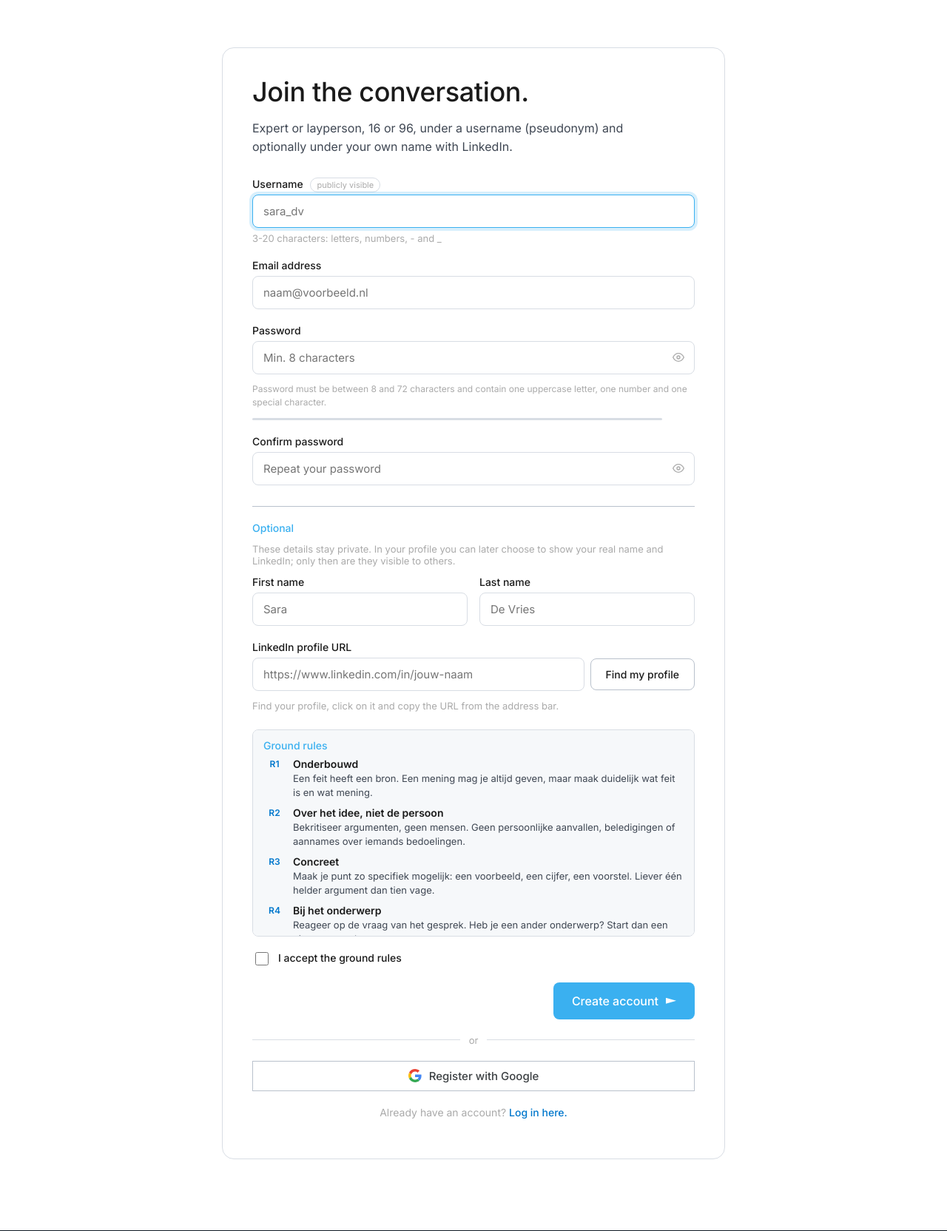
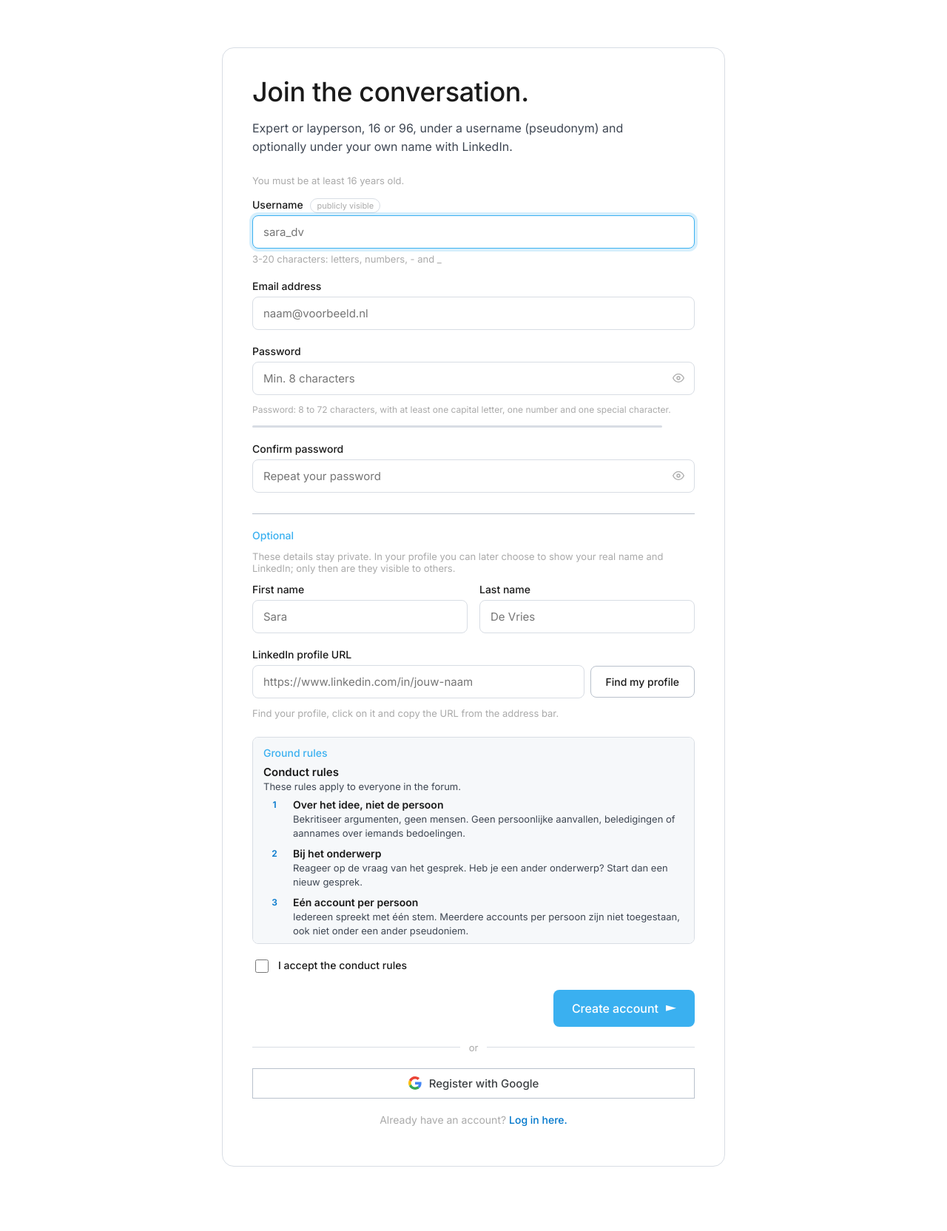
Before and after one commit to GerhardTop/global-union-forum, a Flask app: template flask_registration/app/templates/aanmelden/aanmelden.html in a window 1280 px wide. Shown: the part 77-1741 px from the top of the page at 74% size. Run offline with Flask 3, Linux system fonts and the light colour scheme; the template is opened without the code that fills it: values that come from a table or form of the project are taken from there, others are empty.

Commit message:
content: spelregels in gedragsregels en kwaliteitsrichtlijnen, en registratieteksten
De vijf spelregels staan nu in twee zichtbare groepen, met de bestaande
teksten ongewijzigd en een nummering per groep:
- Gedragsregels / Conduct rules ("Deze regels gelden voor iedereen in het
  forum."): Over het idee, niet de persoon; Bij het onderwerp; Een account
  per persoon.
- Kwaliteitsrichtlijnen / Quality guidelines ("Dit is geen verplichting.
  Volg je ze, dan verdient je bijdrage eerder het kwaliteitskeurmerk."):
  Onderbouwd; Concreet.
De oude labels R1 tot R5 zijn vervangen door ankers gedrag-1..3 en
kwaliteit-1..2; interne verwijzingen (status.py, main.py) zijn bijgewerkt.

Akkoord gaat nu over de gedragsregels: het vinkje bij registratie (ook bij
registratie via Google), de foutmelding en de akkoordknop en teksten op
/spelregels. De kwaliteitsrichtlijnen zijn alleen informatie.

Moderator-zin op /spelregels: "Moderators houden toezicht op de
gedragsregels en kunnen een gesprek sluiten." (geen bewerken of
verwijderen meer). Nog geen handhaving.

Registratie: zin "Je moet minstens 16 jaar zijn." bij de intro, en een
vlottere wachtwoordhint zonder het beleid te veranderen.

Vertalingen: alle nieuwe en gewijzigde teksten via _() met nl- en
en-catalogusregels, geen nieuwe dubbele ID's, gecompileerd met pybabel.

Tests: aangepast aan de nieuwe indeling en teksten, plus tests voor beide
groepen in nl en en op /spelregels en /aanmelden, geen taallek, de
moderator-zin, de registratieteksten en de akkoordteksten.

Co-Authored-By: Claude Opus 5.5 <noreply@anthropic.com>

```diff
--- a/flask_registration/app/routes/main.py
+++ b/flask_registration/app/routes/main.py
@@ -119,7 +119,8 @@ def privacy():
 
 @main.route("/spelregels")
 def spelregels():
-    """Publieke, tweetalige pagina met de spelregels R1 tot R5. Ingelogd
+    """Publieke, tweetalige pagina met de spelregels: de gedragsregels (waarmee
+    je akkoord gaat) en de kwaliteitsrichtlijnen (informatie). Ingelogd
     zonder akkoord: hier staat ook de akkoordknop (zie spelregels_accepteren)."""
     return render_template("spelregels.html", form=RulesAcceptForm(),
                            next=safe_next(request.args.get("next"), ""))
--- a/flask_registration/app/static/css/kit.css
+++ b/flask_registration/app/static/css/kit.css
@@ -1627,6 +1627,19 @@ body {
 .gu-rules__title { font-size: 1.0625rem; font-weight: 600; margin: 2px 0 4px; color: var(--gu-fg-1); }
 .gu-rules__item p { margin: 0; color: var(--gu-fg-2); line-height: 1.6; }
 .gu-rules__accepted { color: var(--gu-fg-2); }
+/* Twee groepen: gedragsregels en kwaliteitsrichtlijnen */
+.gu-rules-group { margin: 24px 0 0; }
+.gu-rules-group + .gu-rules-group { margin-top: 32px; }
+.gu-join__panel > .gu-rules-group:first-child { margin-top: 0; }
+.gu-rules-group__title { font-size: 1.25rem; font-weight: 600; margin: 0 0 4px; color: var(--gu-fg-1); }
+.gu-rules-group__intro { margin: 0; color: var(--gu-fg-2); }
+.gu-rules-group .gu-rules { margin-top: 16px; }
+.gu-rules-group--compact { margin: 0; }
+.gu-rules-group--compact + .gu-rules-group--compact { margin-top: 14px; }
+.gu-rules-group--compact .gu-rules-group__title { font-size: 0.9375rem; margin: 0 0 2px; }
+.gu-rules-group--compact .gu-rules-group__intro { font-size: 0.8125rem; margin: 0 0 8px; }
+.gu-rules-group--compact .gu-rules { margin-top: 0; }
+.gu-join__age { margin: -4px 0 16px; }
 /* Compacte spelregels in het registratieformulier (punt 4) */
 .gu-join__rules { margin: 4px 0 12px; padding: 12px 14px; max-height: 280px; overflow-y: auto; border: 1px solid var(--gu-border); border-radius: 8px; background: var(--gu-bg-soft); }
 .gu-join__rules .gu-join__optionalLabel { margin: 0 0 8px; }
--- a/flask_registration/app/status.py
+++ b/flask_registration/app/status.py
@@ -4,7 +4,7 @@ Forum fase C2: verdiende status op basis van kwaliteit.
 Een kwaliteitsbijdrage is een eigen bijdrage (hoofdbericht of reactie) met
 een kwaliteitsoordeel dat NU de status 'toegekend' heeft. Een ingetrokken
 oordeel telt dus niet. "Onderwerpen" zijn de gesprekken (threads) waarin die
-bijdragen staan: de thread is in dit forum het onderwerp (spelregel R4 "bij
+bijdragen staan: de thread is in dit forum het onderwerp (gedragsregel "Bij
 het onderwerp" = "reageer op de vraag van het gesprek"); er bestaat geen
 ander onderwerpveld dat gesprekken van gebruikers onderscheidt.
 
--- a/flask_registration/app/templates/_rules_list.html
+++ b/flask_registration/app/templates/_rules_list.html
@@ -1,45 +1,59 @@
 {#
   Partial: _rules_list.html
-  De spelregels R1 tot en met R5, volledig. Gebruikt op /spelregels en
+  De spelregels in twee groepen: de gedragsregels (gelden voor iedereen; bij
+  registratie ga je hiermee akkoord) en de kwaliteitsrichtlijnen (geen
+  verplichting, alleen informatie; wie ze volgt, verdient eerder het
+  kwaliteitskeurmerk). Nummering per groep. Gebruikt op /spelregels en
   compact in het registratieformulier (aanmelden, kies-gebruikersnaam), zodat
   je ze daar in één keer leest zonder weg te navigeren.
   Context: lang, compact (true voor de compacte variant).
 #}
-{% set ht = 'h3' if compact else 'h2' %}
+{% set hg = 'h3' if compact else 'h2' %}
+{% set ht = 'h4' if compact else 'h3' %}
+<section class="gu-rules-group{% if compact %} gu-rules-group--compact{% endif %}" id="gedragsregels" aria-labelledby="gedragsregels-title">
+  <{{ hg }} class="gu-rules-group__title" id="gedragsregels-title">{{ _('Conduct rules') }}</{{ hg }}>
+  <p class="gu-rules-group__intro">{{ _('These rules apply to everyone in the forum.') }}</p>
   <ol class="gu-rules{% if compact %} gu-rules--compact{% endif %}">
-  <li class="gu-rules__item" id="r1">
-    <span class="gu-rules__n">R1</span>
-    <div>
-      <{{ ht }} class="gu-rules__title">{% if lang == 'nl' %}Onderbouwd{% else %}Substantiated{% endif %}</{{ ht }}>
-      <p>{% if lang == 'nl' %}Een feit heeft een bron. Een mening mag je altijd geven, maar maak duidelijk wat feit is en wat mening.{% else %}A fact has a source. You are always free to give your opinion, but make clear what is fact and what is opinion.{% endif %}</p>
-    </div>
-  </li>
-  <li class="gu-rules__item" id="r2">
-    <span class="gu-rules__n">R2</span>
+    <li class="gu-rules__item" id="gedrag-1">
+      <span class="gu-rules__n">1</span>
       <div>
         <{{ ht }} class="gu-rules__title">{% if lang == 'nl' %}Over het idee, niet de persoon{% else %}About the idea, not the person{% endif %}</{{ ht }}>
         <p>{% if lang == 'nl' %}Bekritiseer argumenten, geen mensen. Geen persoonlijke aanvallen, beledigingen of aannames over iemands bedoelingen.{% else %}Criticise arguments, not people. No personal attacks, insults or assumptions about someone's intentions.{% endif %}</p>
       </div>
     </li>
-  <li class="gu-rules__item" id="r3">
-    <span class="gu-rules__n">R3</span>
-    <div>
-      <{{ ht }} class="gu-rules__title">{% if lang == 'nl' %}Concreet{% else %}Concrete{% endif %}</{{ ht }}>
-      <p>{% if lang == 'nl' %}Maak je punt zo specifiek mogelijk: een voorbeeld, een cijfer, een voorstel. Liever één helder argument dan tien vage.{% else %}Make your point as specific as possible: an example, a figure, a proposal. One clear argument beats ten vague ones.{% endif %}</p>
-    </div>
-  </li>
-  <li class="gu-rules__item" id="r4">
-    <span class="gu-rules__n">R4</span>
+    <li class="gu-rules__item" id="gedrag-2">
+      <span class="gu-rules__n">2</span>
       <div>
         <{{ ht }} class="gu-rules__title">{% if lang == 'nl' %}Bij het onderwerp{% else %}On topic{% endif %}</{{ ht }}>
         <p>{% if lang == 'nl' %}Reageer op de vraag van het gesprek. Heb je een ander onderwerp? Start dan een nieuw gesprek.{% else %}Respond to the question of the conversation. Have a different topic? Then start a new conversation.{% endif %}</p>
       </div>
     </li>
-  <li class="gu-rules__item" id="r5">
-    <span class="gu-rules__n">R5</span>
+    <li class="gu-rules__item" id="gedrag-3">
+      <span class="gu-rules__n">3</span>
       <div>
         <{{ ht }} class="gu-rules__title">{% if lang == 'nl' %}Eén account per persoon{% else %}One account per person{% endif %}</{{ ht }}>
         <p>{% if lang == 'nl' %}Iedereen spreekt met één stem. Meerdere accounts per persoon zijn niet toegestaan, ook niet onder een ander pseudoniem.{% else %}Everyone speaks with one voice. More than one account per person is not allowed, not even under another pseudonym.{% endif %}</p>
       </div>
     </li>
   </ol>
+</section>
+<section class="gu-rules-group{% if compact %} gu-rules-group--compact{% endif %}" id="kwaliteitsrichtlijnen" aria-labelledby="kwaliteitsrichtlijnen-title">
+  <{{ hg }} class="gu-rules-group__title" id="kwaliteitsrichtlijnen-title">{{ _('Quality guidelines') }}</{{ hg }}>
+  <p class="gu-rules-group__intro">{{ _('This is not an obligation. Follow them and your contribution is more likely to earn the quality mark.') }}</p>
+  <ol class="gu-rules{% if compact %} gu-rules--compact{% endif %}">
+    <li class="gu-rules__item" id="kwaliteit-1">
+      <span class="gu-rules__n">1</span>
+      <div>
+        <{{ ht }} class="gu-rules__title">{% if lang == 'nl' %}Onderbouwd{% else %}Substantiated{% endif %}</{{ ht }}>
+        <p>{% if lang == 'nl' %}Een feit heeft een bron. Een mening mag je altijd geven, maar maak duidelijk wat feit is en wat mening.{% else %}A fact has a source. You are always free to give your opinion, but make clear what is fact and what is opinion.{% endif %}</p>
+      </div>
+    </li>
+    <li class="gu-rules__item" id="kwaliteit-2">
+      <span class="gu-rules__n">2</span>
+      <div>
+        <{{ ht }} class="gu-rules__title">{% if lang == 'nl' %}Concreet{% else %}Concrete{% endif %}</{{ ht }}>
+        <p>{% if lang == 'nl' %}Maak je punt zo specifiek mogelijk: een voorbeeld, een cijfer, een voorstel. Liever één helder argument dan tien vage.{% else %}Make your point as specific as possible: an example, a figure, a proposal. One clear argument beats ten vague ones.{% endif %}</p>
+      </div>
+    </li>
+  </ol>
+</section>
--- a/flask_registration/app/templates/aanmelden/aanmelden.html
+++ b/flask_registration/app/templates/aanmelden/aanmelden.html
@@ -21,6 +21,7 @@
       <p class="gu-join__sub">
         {{ _('Expert or layperson, 16 or 96, under a username (pseudonym) and optionally under your own name with LinkedIn.') }}
       </p>
+      <p class="gu-join__hint gu-join__age">{{ _('You must be at least 16 years old.') }}</p>
 
       <div class="gu-join__field">
         <label for="username">
@@ -64,7 +65,7 @@
           </button>
         </div>
         <p class="{{ 'gu-join__formError' if errors.password else 'gu-pw-hint' }}" id="pwHint">
-          {{ _('Password must be between 8 and 72 characters and contain one uppercase letter, one number and one special character.') }}
+          {{ _('Password: 8 to 72 characters, with at least one capital letter, one number and one special character.') }}
         </p>
         <div class="gu-pw-strength" id="pwStrength" hidden>
           <div class="gu-pw-strength__bar"><div class="gu-pw-strength__fill"></div></div>
@@ -136,16 +137,17 @@
       </div>
 
       <div class="gu-join__field" id="rulesField">
-        {# Punt 4: de spelregels volledig en compact in het formulier. #}
+        {# Punt 4: de spelregels volledig en compact in het formulier. Je gaat
+           akkoord met de gedragsregels; de kwaliteitsrichtlijnen zijn informatie. #}
         <section class="gu-join__rules" aria-labelledby="rulesHeading">
           <p class="gu-join__optionalLabel" id="rulesHeading">{{ _('Ground rules') }}</p>
           {% with compact=true %}{% include '_rules_list.html' %}{% endwith %}
         </section>
         <label class="gu-join__check" for="accept_rules">
           <input type="checkbox" id="accept_rules" name="accept_rules" value="1"{% if form_data.accept_rules %} checked{% endif %}>
-          <span>{{ _('I accept the ground rules') }}</span>
+          <span>{{ _('I accept the conduct rules') }}</span>
         </label>
-        <p class="gu-join__formError" id="rulesError"{% if not errors.rules %} style="display:none;"{% endif %}>{{ _('Please accept the ground rules to continue.') }}</p>
+        <p class="gu-join__formError" id="rulesError"{% if not errors.rules %} style="display:none;"{% endif %}>{{ _('Please accept the conduct rules to continue.') }}</p>
       </div>
 
       <div class="gu-join__actions gu-join__actions--right">
--- a/flask_registration/app/templates/kies_gebruikersnaam.html
+++ b/flask_registration/app/templates/kies_gebruikersnaam.html
@@ -48,10 +48,10 @@
         </section>
         <label class="gu-join__check" for="accept_rules">
           <input type="checkbox" id="accept_rules" name="accept_rules" value="1"{% if form_data.accept_rules %} checked{% endif %}>
-          <span>{{ _('I accept the ground rules') }}</span>
+          <span>{{ _('I accept the conduct rules') }}</span>
         </label>
         {% if errors.rules %}
-        <p class="gu-join__formError" id="rulesError">{{ _('Please accept the ground rules to continue.') }}</p>
+        <p class="gu-join__formError" id="rulesError">{{ _('Please accept the conduct rules to continue.') }}</p>
         {% endif %}
       </div>
       {% endif %}
```
Also changed, not shown: flask_registration/app/templates/spelregels.html (+5 -5 lines), flask_registration/tests/test_forum_fixes.py (+110 -3 lines), flask_registration/tests/test_forum_roles.py (+8 -8 lines), flask_registration/app/translations/en/LC_MESSAGES/messages.po, flask_registration/app/translations/nl/LC_MESSAGES/messages.po, 2 other files. Lines whose indentation alone changed are shown as unchanged.
